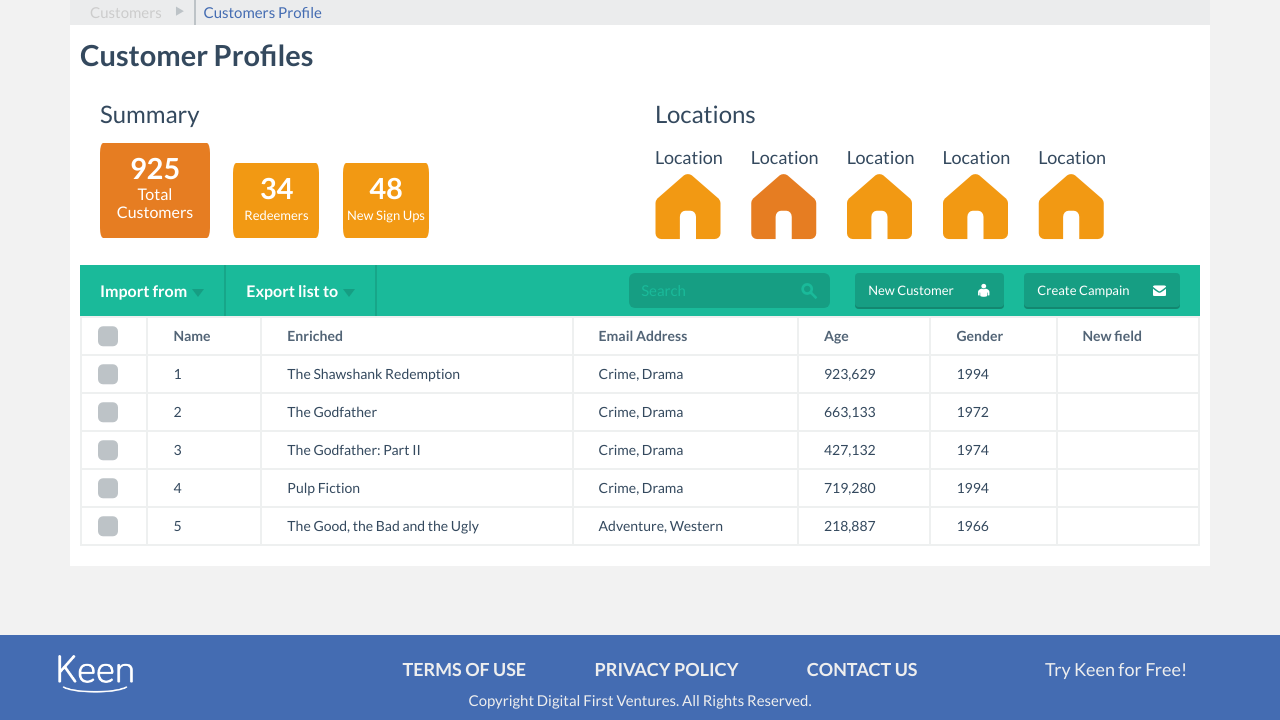
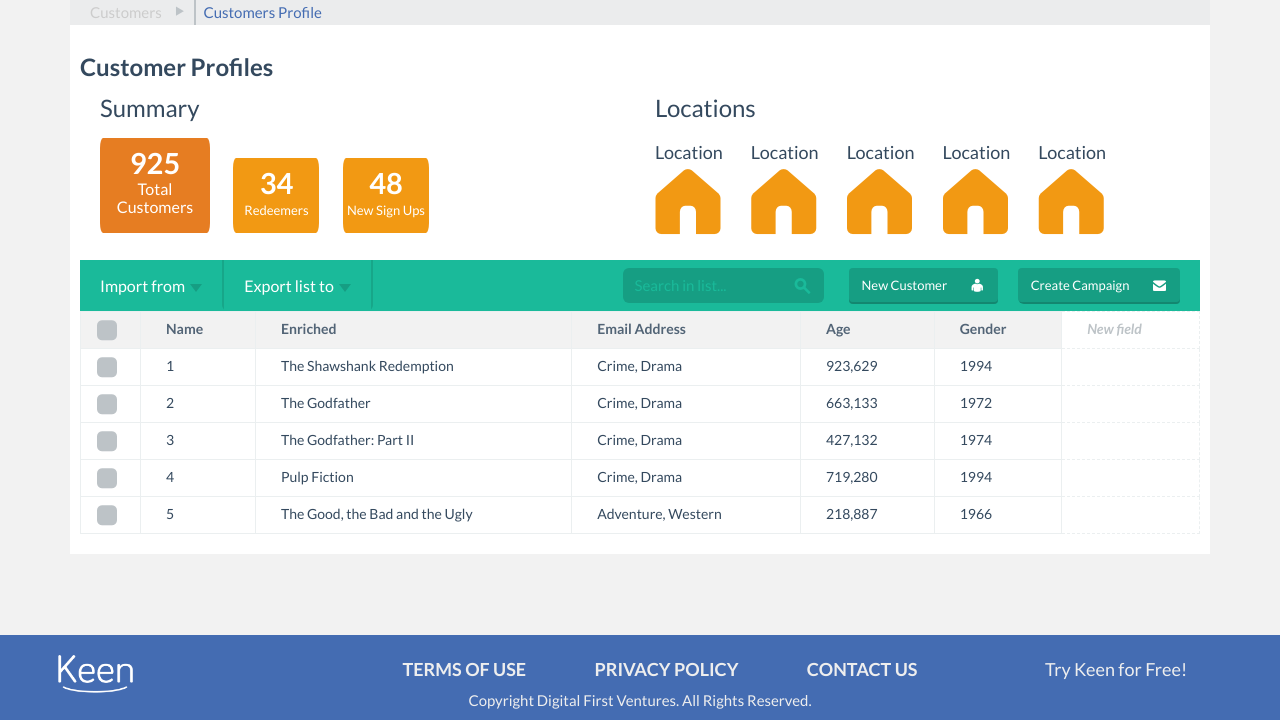
Before and after one commit to beforebeta/keensmb, a Django app: template htmltemplates/templates/profiles.html in a window 1280 px wide. Shown: the part 80-800 px from the top of the page. Run offline with Django 3.2, Linux system fonts and the light colour scheme; the template is opened without the code that fills it, so the values that code supplies are empty; some libraries are stand-ins or nearby versions.

Commit message:
Task-6,8, UI fixes due to comments

```diff
--- a/htmltemplates/css/app.css
+++ b/htmltemplates/css/app.css
@@ -222,6 +222,11 @@ section {
   background: #169e83;
   color: #1aba9a !important;
 }
+
+.profile-toolbar .nav > li > a {font-weight: normal;}
+.profile-toolbar .nav > li {overflow: hidden;}
+.profile-toolbar .nav > li:hover {overflow: visible;}
+
 .profile-toolbar.navbar-inverse .navbar-form .form-control::-webkit-input-placeholder {color: #1aba9a;}
 .profile-toolbar.navbar-inverse .navbar-form .form-control:-moz-placeholder {color: #1aba9a;}
 .profile-toolbar.navbar-inverse .navbar-form .form-control::-moz-placeholder {color: #1aba9a;}
@@ -243,3 +248,56 @@ section {
   -webkit-box-shadow: inset 0 -2px 0 rgba(0, 0, 0, 0.3);
   box-shadow: inset 0 -2px 0 rgba(0, 0, 0, 0.3);
 }
+
+.global-alert {
+  position: fixed;
+  top: 80px;
+  left: 0;
+  right: 0;
+  padding: 0;
+  border: none;
+  z-index: 99;
+}
+
+.table.table-bordered {
+  border: none;
+}
+.table.table-bordered tr > td,
+.table.table-bordered tr > th {
+  border: 1px solid #ebeff0 !important;
+}
+.customers-table tr > td:last-child,
+.customers-table tr > th:last-child {
+  border: 1px dashed #ebeff0 !important;
+}
+.table.table-bordered thead tr {
+  background: #f2f2f2;
+}
+.table.table-bordered thead .first-icon,
+.table.table-bordered thead .second-icon {
+  background: none;
+}
+.customers-table .new-field-cell {
+  background: #fff;
+}
+.customers-table .new-field-cell:hover {
+  background: #f2f2f2;
+  border:1px dashed #ccc !important;
+  color: #000;
+  cursor: pointer;
+  -webkit-transition: background .2s;
+  -moz-transition: background .2s;
+  -ms-transition: background .2s;
+  -o-transition: background .2s;
+  transition: background .2s;
+  box-shadow: inset 1px 0 0 0 #ddd;
+}
+.customers-table .new-field-cell:hover > i,
+.customers-table .new-field-cell:hover > span {
+  color: #526476;
+  -webkit-transition: color .2s;
+  -moz-transition: color .2s;
+  -ms-transition: color .2s;
+  -o-transition: color .2s;
+  transition: color .2s;
+}
--- a/htmltemplates/css/common.css
+++ b/htmltemplates/css/common.css
@@ -4,10 +4,14 @@
 .icon.orange {
   color: #f29913;
 }
-.icon.orange.active {
+.icon.orange:hover {
   color: #e67d22;
 }
 
 .mn {
   margin: 0;
 }
+
+.page-title {
+  font-size: 24px;
+}
--- a/htmltemplates/templates/profiles.html
+++ b/htmltemplates/templates/profiles.html
@@ -63,6 +63,15 @@
         </div>
       </header>
 
+      <div class="global-alert customer-deleted-alert dialog dialog-warning text-left fade" data-alert="alert">
+        <div class="container">
+          <a class="close mts" href="#" aria-hidden="true"><i class="fui-cross"></i></a>
+          <p class='mn text-left'>
+            <span class='small mll'>Customer <span class="text-danger js-customer-deleted-name"></span> was deleted</span>
+          </p>
+        </div>
+      </div>
+
       <!-- Breadcrumbs -->
       <ul class="breadcrumb kn-breadcrumb">
         <li><a href="#fakelink">Customers</a></li>
@@ -71,7 +80,7 @@
 
       <!-- Content -->
       <section class='clearfix'>
-        <h5>Customer Profiles</h5>
+        <h1 class='page-title mbn'>Customer Profiles</h1>
 
         <div class="row">
           <div class="col-md-6">
@@ -150,7 +159,7 @@
                 <form class="navbar-form navbar-left" action="#">
                   <div class="form-group">
                     <div class="input-group input-group-sm">
-                      <input class="form-control" id="navbarInput-02" type="search" placeholder="Search">
+                      <input class="form-control" id="navbarInput-02" type="search" placeholder="Search in list...">
                       <span class="input-group-btn">
                         <button type="submit" class="btn"><span class="fui-search"></span></button>
                       </span>
@@ -165,16 +174,16 @@
               </li>
               <li>
                 <button class="btn btn-sm btn-embossed btn-primary mts mrl">
-                  <span class='mrl'>Create Campain</span>
+                  <span class='mrl'>Create Campaign</span>
                   <i class="fui-mail mll"></i></button>
               </li>
             </ul> <!-- /nav -->
           </div><!--/.navbar-collapse -->
         </div>
 
-        <div style='display: none' class="navbar navbar-inverse profile-toolbar toolbar-secondary js-item-selected">
+        <div style='display: none' class="navbar navbar-inverse mbn profile-toolbar toolbar-secondary js-item-selected">
           <div class="navbar-collapse">
-            <p class='white pull-left mtm mls mbn'>Item Actions:</p>
+            <p class='white pull-left mtm mll mbn'>Item Actions:</p>
             <ul class="nav navbar-nav navbar-right">
               <li class='mrl'>
                 <p class='mtm mbn'><small class='white'>You must select (4) more customers to enrich data</small></p>
@@ -190,7 +199,7 @@
                 </button>
               </li>
               <li>
-                <button class="btn btn-sm btn-embossed btn-danger mts mrl">
+                <button class="btn btn-sm btn-embossed btn-danger js-delete-customer mts mrl">
                   <span class='mrl'>Delete</span>
                   <i class="fui-cross mll"></i>
                 </button>
@@ -199,17 +208,37 @@
           </div><!--/.navbar-collapse -->
         </div>
 
+        <div id="deleteItemModal" class="modal fade" tabindex="-1" role="dialog" aria-labelledby="myModalLabel" aria-hidden="true">
+          <div class="modal-dialog">
+            <div class="modal-content">
+
+              <div class="modal-header">
+                <button type="button" class="close" data-dismiss="modal" aria-hidden="true">&times;</button>
+                <h4 class="modal-title" id="myModalLabel">Modal Heading</h4>
+              </div>
+              <div class="modal-body">
+                <h4>Text in a modal</h4>
+              </div>
+              <div class="modal-footer">
+                <button type="button" class="btn btn-default" data-dismiss="modal">Close</button>
+                <!-- <button type="button" class="btn btn-primary">Save changes</button> -->
+              </div>
+
+            </div><!-- /.modal-content -->
+          </div><!-- /.modal-dialog -->
+        </div><!-- /.modal -->
+
         <div class="table-responsive">
-          <table id='customers-table' class="table table-bordered">
+          <table id='customers-table' class="table table-bordered customers-table">
             <thead>
               <tr>
-                <th><label class="checkbox no-label toggle-all" for="checkbox-table-1"><input type="checkbox" value="" id="checkbox-table-1" data-toggle="checkbox"></label></th>
+                <th width='60' class='text-center'><label class="checkbox no-label toggle-all" for="checkbox-table-1"><input type="checkbox" value="" id="checkbox-table-1" data-toggle="checkbox"></label></th>
                 <th>Name</th>
                 <th>Enriched</th>
                 <th>Email Address</th>
                 <th>Age</th>
                 <th>Gender</th>
-                <th>New field</th>
+                <th class='new-field-cell'><i class='text-muted'>New field</i></th>
               </tr>
             </thead>
             <tbody>
```
Also changed, not shown: htmltemplates/js/profiles.js (+23 -7 lines).
